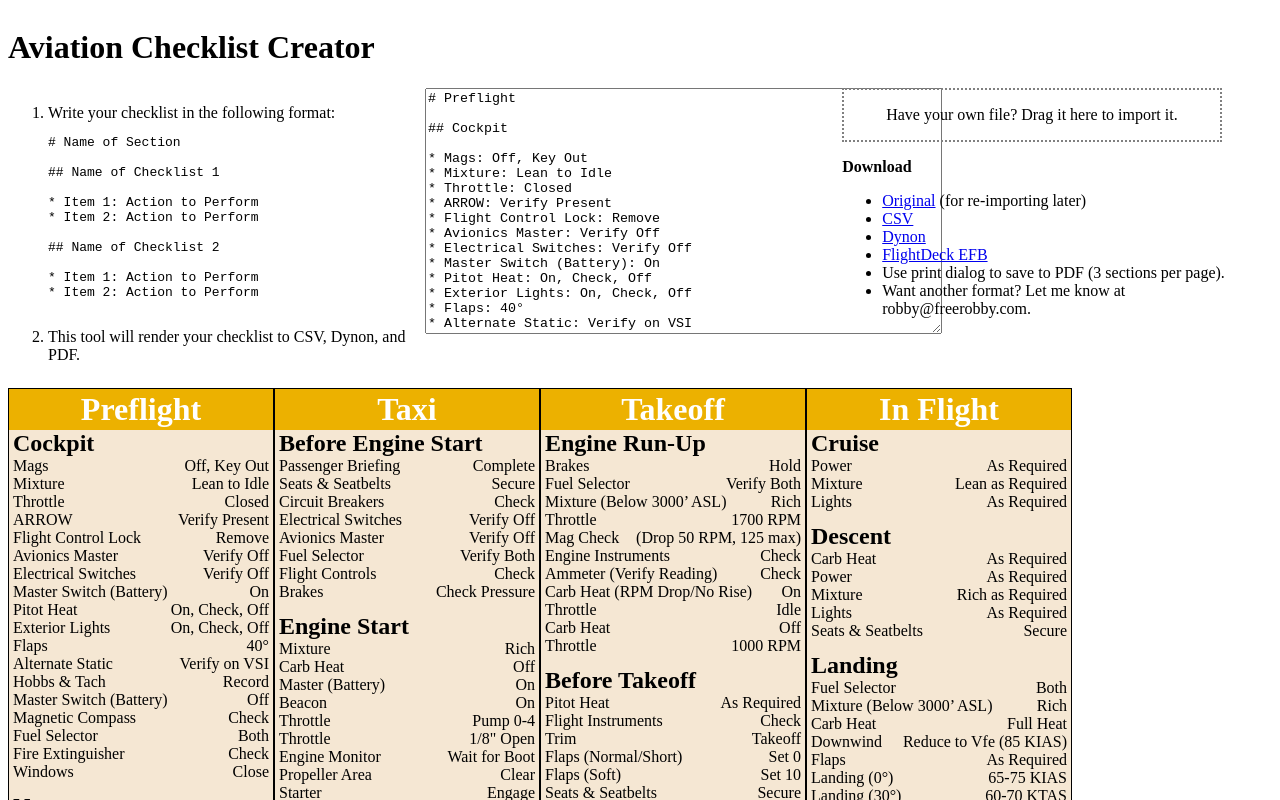
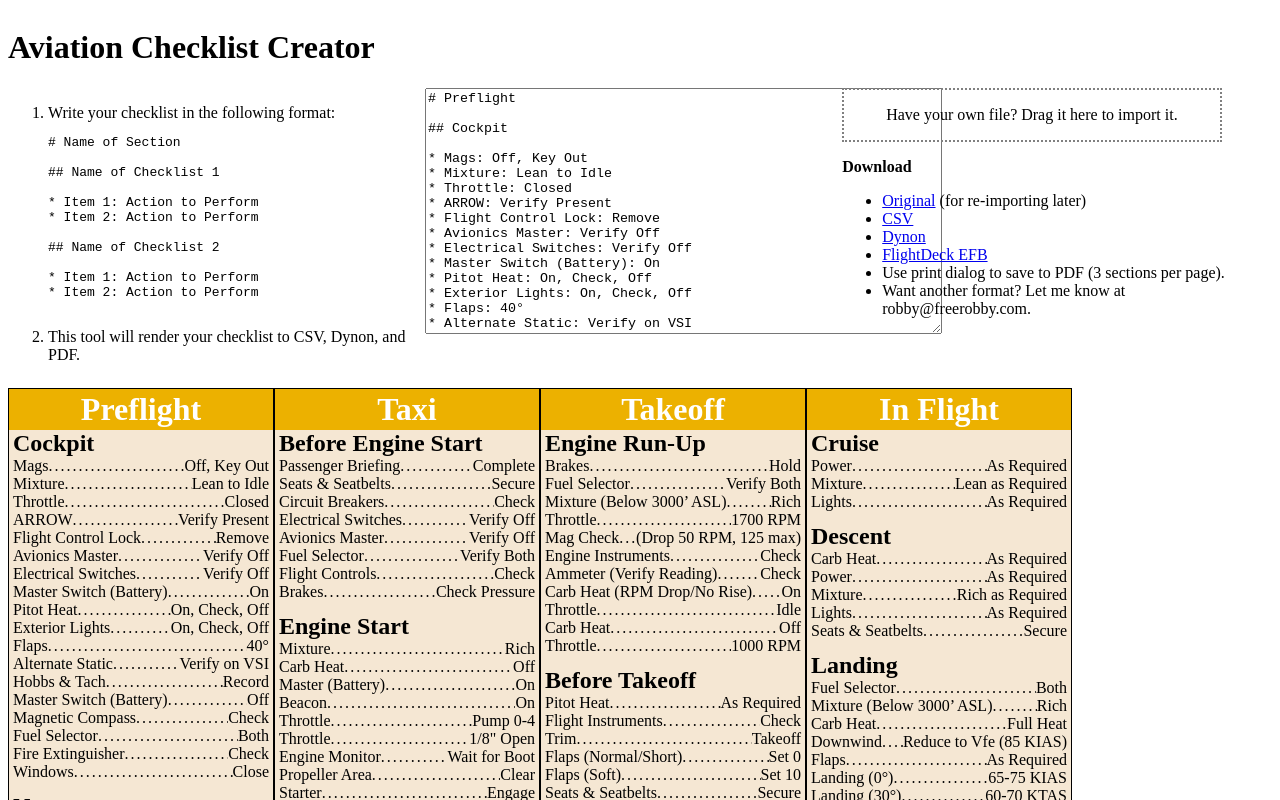
Before and after one commit to freerobby/aviation-checklist, a Vue app: page / in a window 1280 px wide. Both pictures are taken after a click on the link "my checklist". Shown: the top 800 px of the page. Built offline with nearby package versions, Linux system fonts and the light colour scheme.

Commit message:
Added dotted lines for easier readability

```diff
--- a/src/components/ChecklistItem.vue
+++ b/src/components/ChecklistItem.vue
@@ -1,10 +1,10 @@
+
 <template>
   <li>
-    <div class="subject">
+    <div class="checklist-item">
       {{ item.subject }}
-    </div>
-    <div class="operation">
-      {{ item.operation}}
+      <span class="dots"></span>
+      {{ item.operation }}
     </div>
   </li>
 </template>
@@ -17,13 +17,22 @@ export default {
 </script>
 
 <style scoped>
-div.subject {
-  float: left;
-  height: auto;
-  display: block;
+div.checklist-item {
+  display: flex;
+  align-items: center;
   clear: both;
 }
-div.operation {
-  float: right;
+
+span.dots {
+  flex: 1; /* Distribute available space equally */
+  text-align: center;
+  white-space: nowrap; /* Prevent text from wrapping */
+  overflow: hidden; /* Hide overflowing dots */
+}
+
+span.dots::before {
+  content: "..........................................................................................................."; /* Add as many dots as needed */
+  letter-spacing: 2px; /* Adjust the spacing between dots */
+  color: #000; /* Set the color to match your design */
 }
 </style>
```
